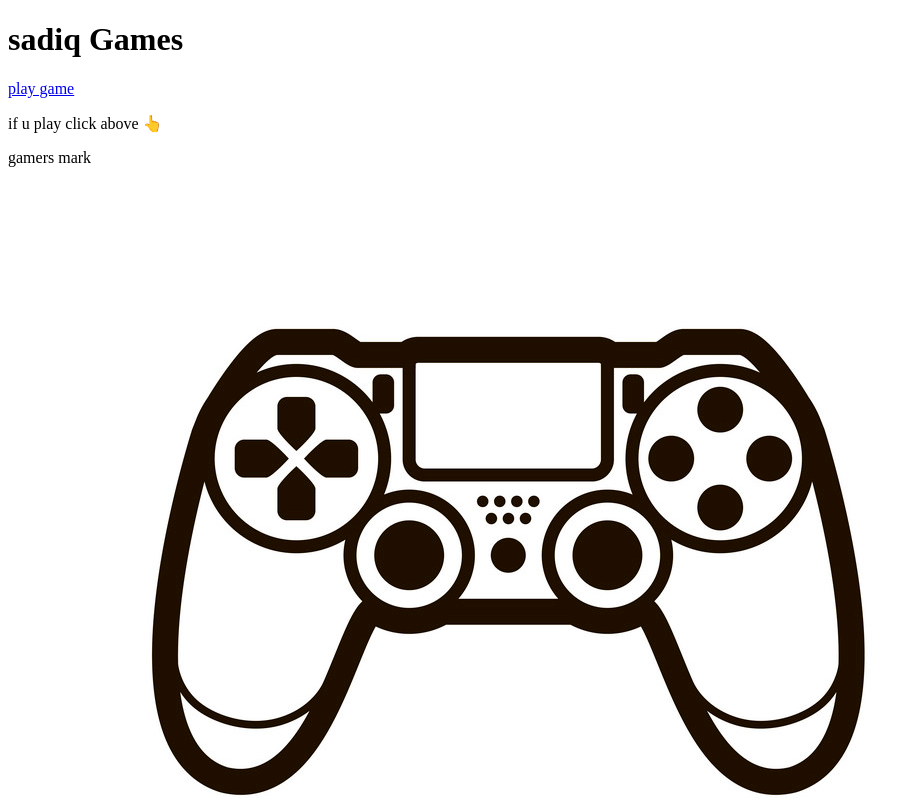
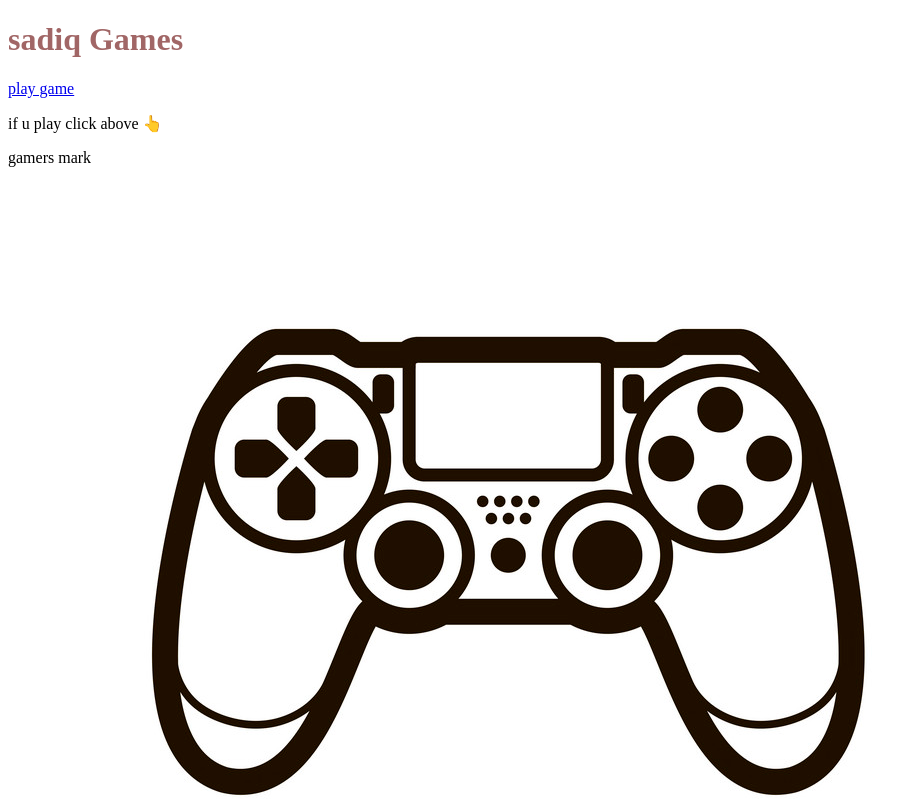
Before and after one commit to Sadiqpasha02/projecthtml-1, a plain HTML site: page index.html in a window 1280 px wide. Shown: the top 800 px of the page, without its empty margins (0-920 px from the left). Drawn offline with Linux system fonts and the light colour scheme.

Commit message:
Update index.html

```diff
--- a/index.html
+++ b/index.html
@@ -2,9 +2,9 @@
 <html>
     <head>
         <title>sadiq Game Player</title>
-        <style>
 
-             </style>
+            <link rel ="stylesheet" type ="text/css" href ="style.css"/>
+
     </head>
     <body>
        <h1>sadiq Games</h1>
```
